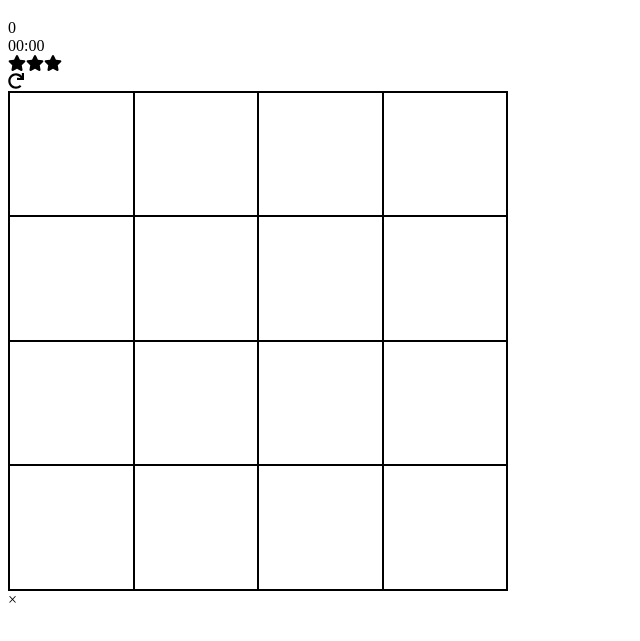
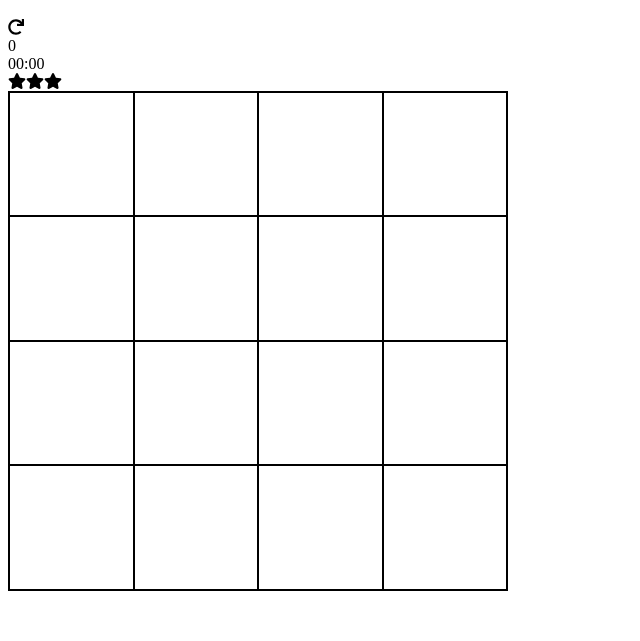
Before and after one commit to kwdevs/memory-game, a website: page app/index.html in a window 1280 px wide. Shown: the part 69-710 px from the top of the page, without its empty margins (0-640 px from the left). Drawn offline with Linux system fonts and the light colour scheme.

Commit message:
feat: reordered elements and added scoreboard class

```diff
--- a/app/index.html
+++ b/app/index.html
@@ -10,16 +10,17 @@
 	<link rel="stylesheet" href="css/main.css">
 </head>
 <body id='body'>
+	<div class="container">
 		<header id="header" class="header">
 			<h1>Concentration</h1>
-		<div id="move-counter"></div>
-		<div id="timer"></div>
-		<div id="star-rating"></div>
 			<div id="reset-button"></div>
 		</header>
+		<div id="move-counter" class="scoreboard"></div>
+		<div id="timer" class="scoreboard"></div>
+		<div id="star-rating" class="scoreboard"></div>
 		<section id="gameboard" class="gameboard">
 		</section>
-	<section id="winner-modal" class="modal">
+	<!-- 	<section id="winner-modal" class="modal">
 			<div class="modal-body">
 				<span id="close-button" class="close">&times;</span>
 				<div id="results-container">
@@ -31,7 +32,8 @@
 					</p>
 				</div>
 			</div>
-	</section>
+		</section> -->
+	</div>
 	<script type="text/javascript" src="js/helper.js"></script>
 	<script type="text/javascript" src="js/app.js"></script>
 	<script type="text/javascript" src="js/engine.js"></script>
```
Lines whose indentation alone changed are shown as unchanged.
